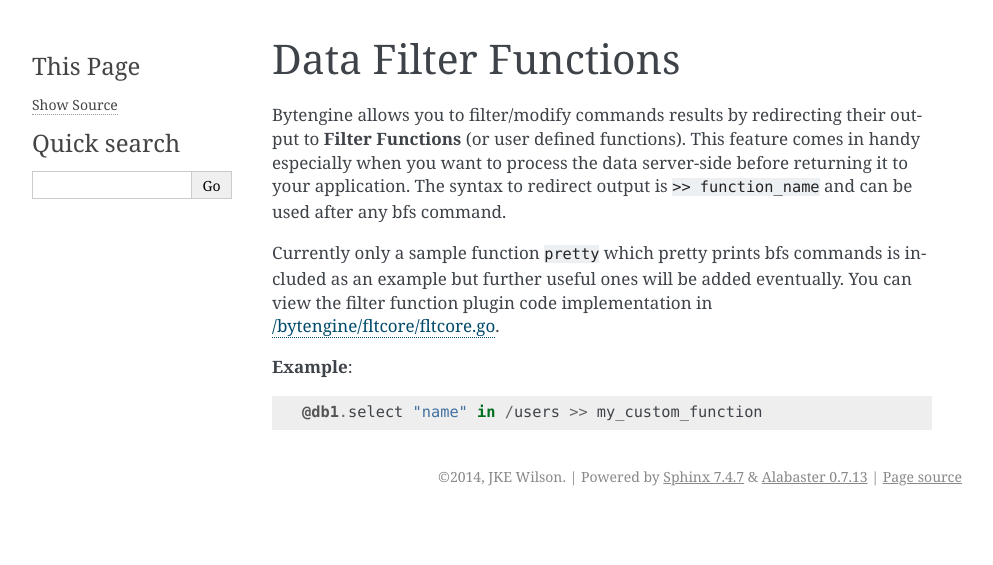
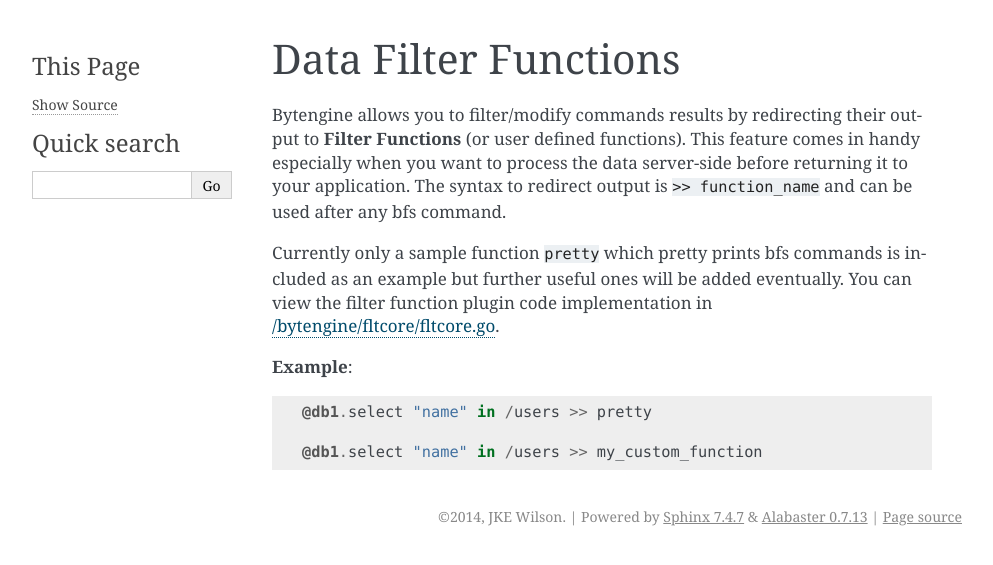
Before and after one commit to johnwilson/bytengine_docs, a Sphinx documentation site: the page built from docs/funcs.rst, in a window 1280 px wide. Shown: the top 565 px of the page, without its empty margins (148-1141 px from the left). Built offline with Sphinx 7.4.7, drawn with Linux system fonts in a browser that asks for light colours.

Commit message:
updated docs

```diff
--- a/docs/funcs.rst
+++ b/docs/funcs.rst
@@ -17,4 +17,6 @@ view the filter function plugin code implementation in
 
 **Example**::
 
+    @db1.select "name" in /users >> pretty
+
     @db1.select "name" in /users >> my_custom_function
```
